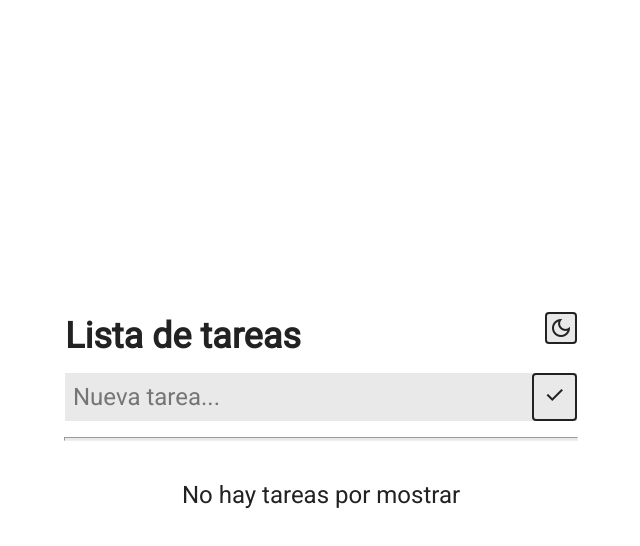
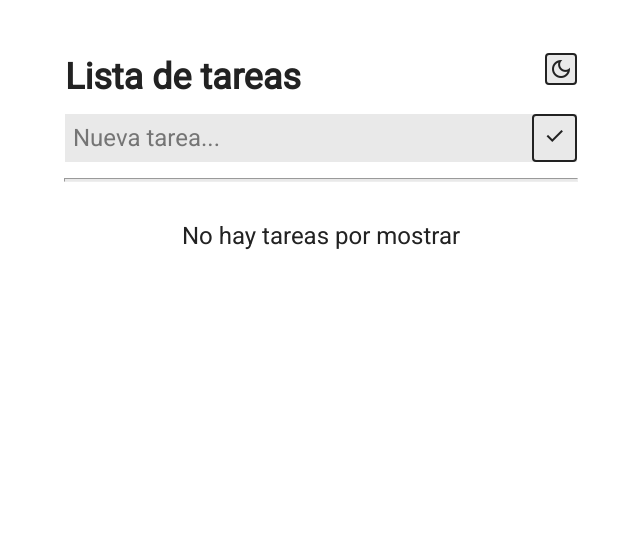
Before and after one commit to yaguer11/PWebFronteEnd, a React (Vite) app: page / in a window 1280 px wide. Shown: the top 546 px of the page, without its empty margins (319-959 px from the left). Built offline with nearby package versions, Linux system fonts and the light colour scheme.

Commit message:
Centra app

```diff
--- a/src/App.jsx
+++ b/src/App.jsx
@@ -1,4 +1,4 @@
-import { useState } from "react";
+import { useState, useEffect } from "react";
 import styles from "../src/styles/App.module.scss";
 import Header from "../src/components/Header";
 import AddTask from "../src/components/AddTask";
@@ -7,6 +7,11 @@ import Task from "../src/components/Task";
 function App() {
   const [theme, setTheme] = useState("light");
   const [tasks, setTasks] = useState([]);
+
+  useEffect(() => {
+    document.body.className =
+      theme === "light" ? styles.lightTheme : styles.darkTheme;
+  }, [theme]);
 
   const toggleTheme = () => {
     setTheme((prevTheme) => (prevTheme === "light" ? "dark" : "light"));
--- a/src/styles/App.module.scss
+++ b/src/styles/App.module.scss
@@ -1,11 +1,21 @@
 @import "../styles/variables.scss";
+
+html,
+body {
+  &.lightTheme {
+    background-color: $blanco;
+  }
+
+  &.darkTheme {
+    background-color: $negro;
+  }
+}
 
 .contenedor {
   display: flex;
   flex-direction: column;
   justify-content: center;
   align-items: center;
-  min-height: 100vh;
   padding: 16px;
   box-sizing: border-box;
   &.lightTheme {
```
